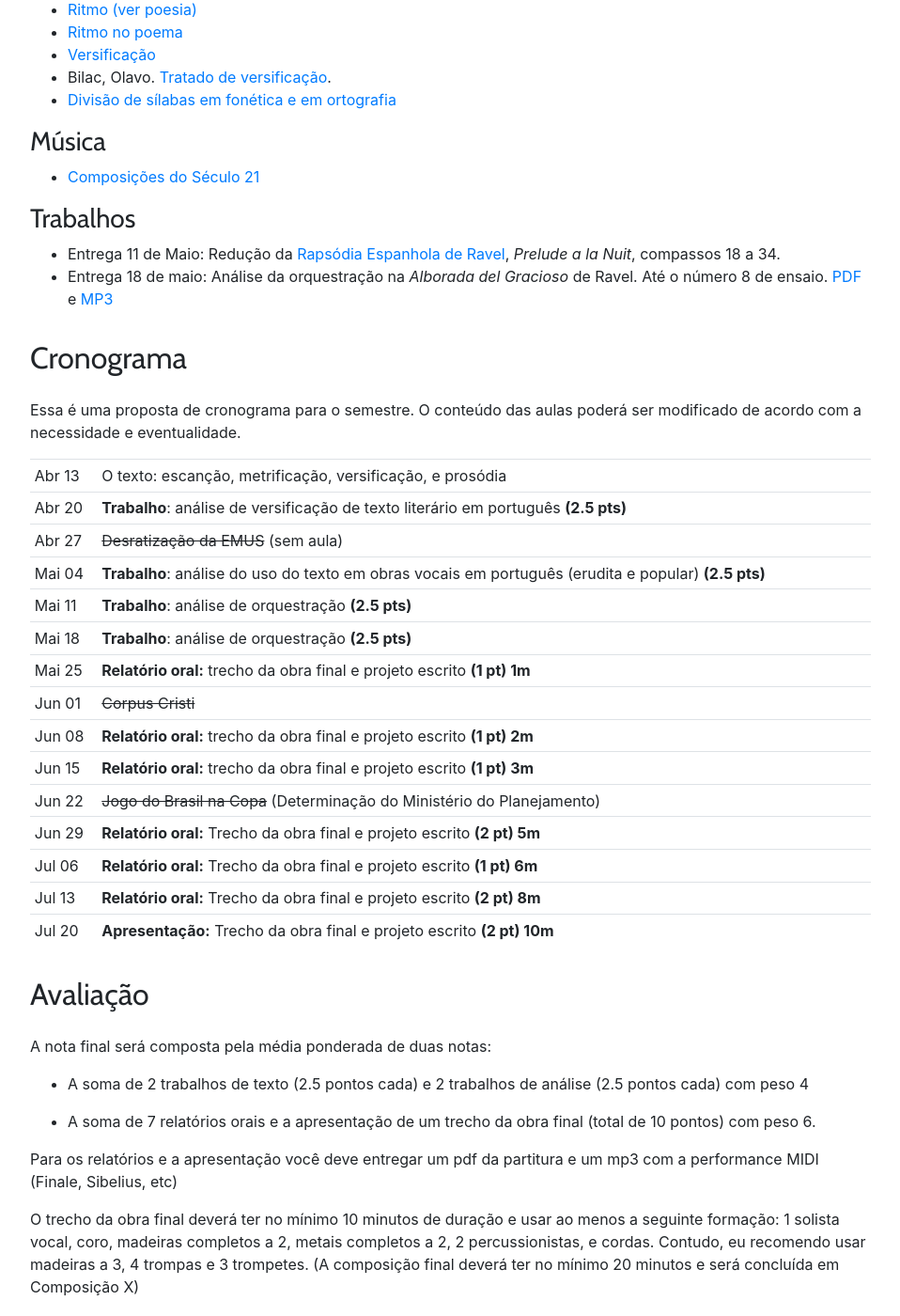
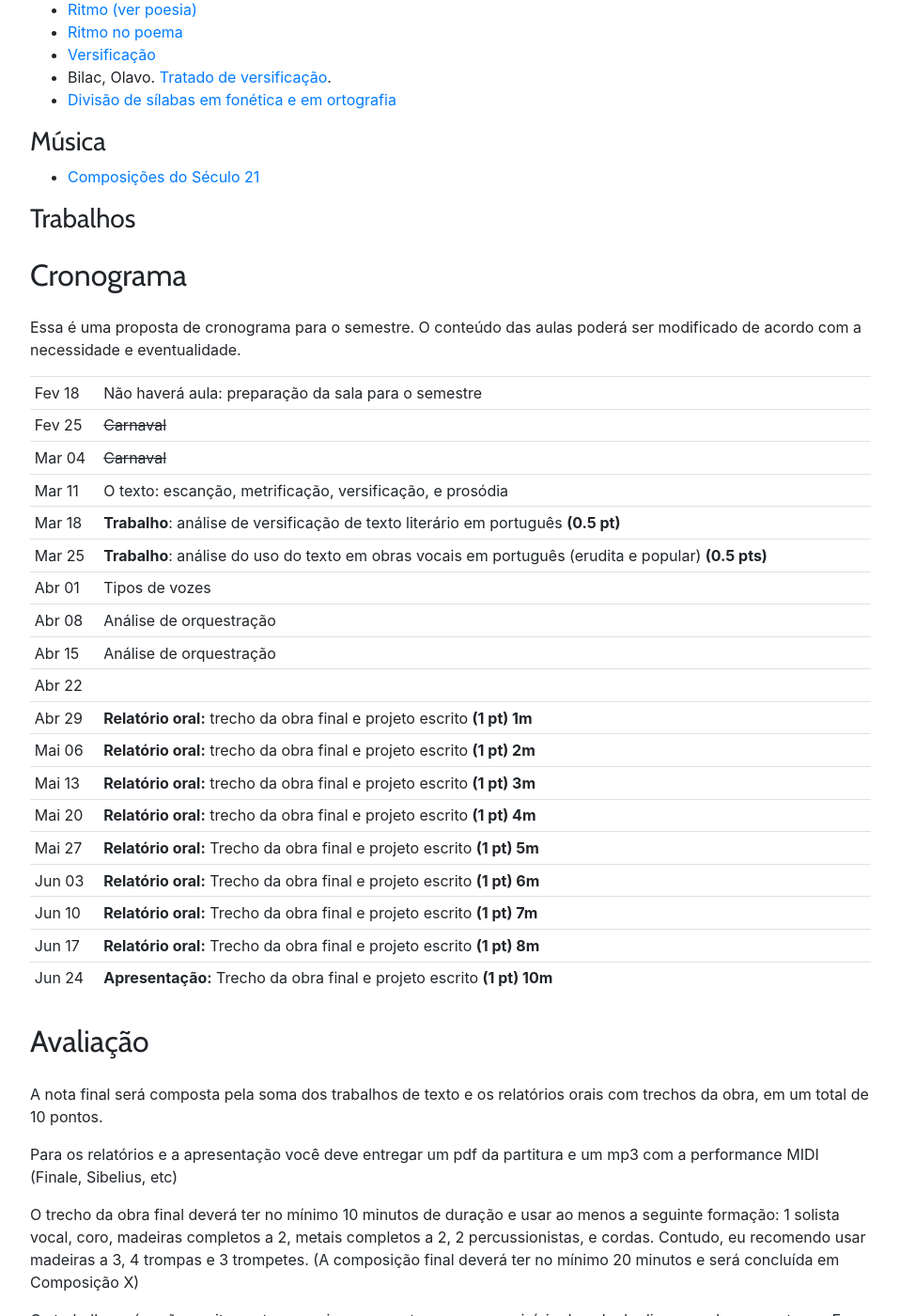
Before and after one commit to kroger/genosmus, a Jekyll site: the page built from _pedro/musb18.md, in a window 1280 px wide and 1400 px high, scrolled down 569 px. Shown: the whole window at 94% size, without its empty margins (68-1026 px from the left). Built offline with Jekyll 4.4.1, drawn with Linux system fonts in a browser that asks for light colours.

Commit message:
Cronograma de MUSB18 para 2019.1

```diff
--- a/_pedro/musb18.md
+++ b/_pedro/musb18.md
@@ -29,8 +29,6 @@ representativas do século XX, de grandes dimensões.
 
 ### Trabalhos
 
-  - Entrega 11 de Maio: Redução da [Rapsódia Espanhola de Ravel][1], _Prelude a la Nuit_, compassos 18 a 34.
-  - Entrega 18 de maio: Análise da orquestração na _Alborada del Gracioso_ de Ravel. Até o número 8 de ensaio. [PDF][2] e [MP3][3]
 
 ## Cronograma
 
@@ -38,33 +36,31 @@ Essa é uma proposta de cronograma para o semestre. O conteúdo das aulas
 poderá ser modificado de acordo com a necessidade e eventualidade.
 
 | -- | -- |
-Abr 13 | O texto: escanção, metrificação, versificação, e prosódia
-Abr 20 | **Trabalho**: análise de versificação de texto literário em português **(2.5 pts)**
-Abr 27 | <del>Desratização da EMUS</del> (sem aula)
-Mai 04 | **Trabalho**: análise do uso do texto em obras vocais em português (erudita e popular) **(2.5 pts)**
-Mai 11 | **Trabalho**: análise de orquestração **(2.5 pts)**
-Mai 18 | **Trabalho**: análise de orquestração **(2.5 pts)**
-Mai 25 | **Relatório oral:** trecho da obra final e projeto escrito **(1 pt) 1m**
-Jun 01 | <del>Corpus Cristi</del>
-Jun 08 | **Relatório oral:** trecho da obra final e projeto escrito **(1 pt) 2m**
-Jun 15 | **Relatório oral:** trecho da obra final e projeto escrito **(1 pt) 3m**
-Jun 22 | <del>Jogo do Brasil na Copa</del> (Determinação do Ministério do Planejamento)
-Jun 29 | **Relatório oral:** Trecho da obra final e projeto escrito **(2 pt) 5m**
-Jul 06 | **Relatório oral:** Trecho da obra final e projeto escrito **(1 pt) 6m**
-Jul 13 | **Relatório oral:** Trecho da obra final e projeto escrito **(2 pt) 8m**
-Jul 20 | **Apresentação:** Trecho da obra final e projeto escrito **(2 pt) 10m**
+Fev 18 | Não haverá aula: preparação da sala para o semestre
+Fev 25 | <del>Carnaval</del>
+Mar 04 | <del>Carnaval</del>
+Mar 11 | O texto: escanção, metrificação, versificação, e prosódia
+Mar 18 | **Trabalho**: análise de versificação de texto literário em português **(0.5 pt)**
+Mar 25 | **Trabalho**: análise do uso do texto em obras vocais em português (erudita e popular) **(0.5 pts)**
+Abr 01 | Tipos de vozes
+Abr 08 | Análise de orquestração
+Abr 15 | Análise de orquestração
+Abr 22 |
+Abr 29 | **Relatório oral:** trecho da obra final e projeto escrito **(1 pt) 1m**
+Mai 06 | **Relatório oral:** trecho da obra final e projeto escrito **(1 pt) 2m**
+Mai 13 | **Relatório oral:** trecho da obra final e projeto escrito **(1 pt) 3m**
+Mai 20 | **Relatório oral:** trecho da obra final e projeto escrito **(1 pt) 4m**
+Mai 27 | **Relatório oral:** Trecho da obra final e projeto escrito **(1 pt) 5m**
+Jun 03 | **Relatório oral:** Trecho da obra final e projeto escrito **(1 pt) 6m**
+Jun 10 | **Relatório oral:** Trecho da obra final e projeto escrito **(1 pt) 7m**
+Jun 17 | **Relatório oral:** Trecho da obra final e projeto escrito **(1 pt) 8m**
+Jun 24 | **Apresentação:** Trecho da obra final e projeto escrito **(1 pt) 10m**
 {: .table .table-sm }
 
 
 ## Avaliação
 
-A nota final será composta pela média ponderada de duas notas:
-
-- A soma de 2 trabalhos de texto (2.5 pontos cada) e 2 trabalhos de
-  análise (2.5 pontos cada) com peso 4
-
-- A soma de 7 relatórios orais e a apresentação de um trecho da obra
-  final (total de 10 pontos) com peso 6.
+A nota final será composta pela soma dos trabalhos de texto e os relatórios orais com trechos da obra, em um total de 10 pontos.
 
 Para os relatórios e a apresentação você deve entregar um pdf da
 partitura e um mp3 com a performance MIDI (Finale, Sibelius, etc)
```
Also changed, not shown: 2 other files.
